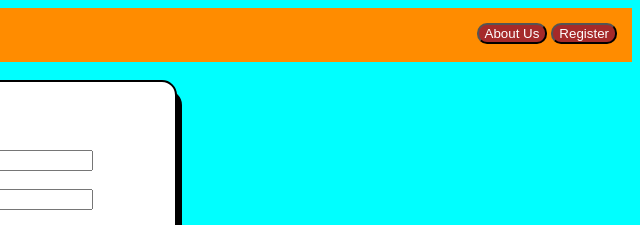
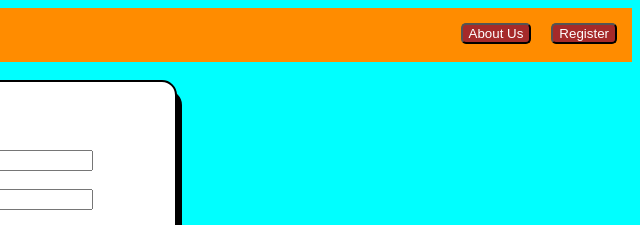
Before and after one commit to tylerstambaugh/HTMLRegisterPage, a plain HTML site: page index.html in a window 1280 px wide. Shown: the top 225 px of the page, 640-1280 px from the left. Drawn offline with Linux system fonts and the light colour scheme.

Commit message:
another commit

```diff
--- a/index.html
+++ b/index.html
@@ -10,8 +10,10 @@
 <body>
     <div class="navbar">
 
-        <nav style="text-align: right;" >
+        <nav style="text-align: right;" class="divider">
             <button id="button">About Us</button>
+            &nbsp;
+            &nbsp;
             <button id="button">Register</button>
             <br />
             <br />
--- a/style.css
+++ b/style.css
@@ -10,6 +10,7 @@ h2{
     text-align: left;
     padding-left: 80px;
 }
+
 
 .navbar {
     background-color: darkorange;
@@ -35,7 +36,7 @@ h2{
 #button {
     background-color: brown;
     color: white;
-    border-radius: 10px;
+    border-radius: 5px;
 }
 #Submitbutton {
     background-color: brown;
```
